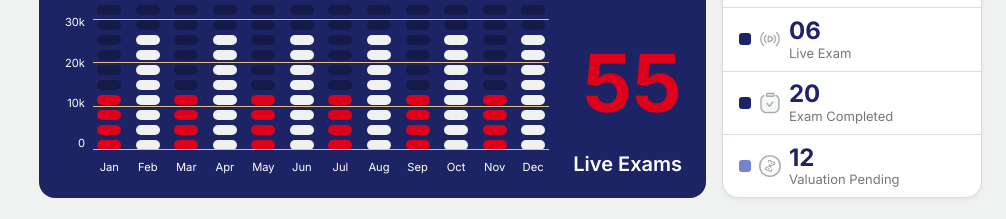
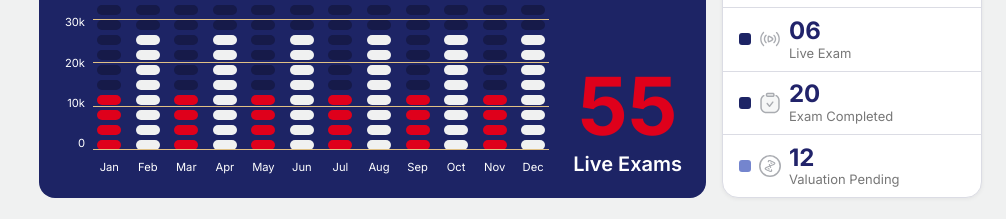
Before and after one commit to premjithx86/dashboard, a plain HTML site: page dashboard.html in a window 1280 px wide. Shown: the part 1622-1841 px from the top of the page, without its empty margins (274-1280 px from the left). Drawn offline with Linux system fonts and the light colour scheme.

Commit message:
Center-align live-exams counter number 55 horizontally relative to its label

```diff
--- a/css/components/chart.css
+++ b/css/components/chart.css
@@ -226,6 +226,7 @@
   font-weight: var(--live-exams-number-weight);
   color: var(--color-red);
   line-height: var(--live-exams-number-line-height);
+  text-align: center;
 }
 
 .live-exams-label {
@@ -234,6 +235,7 @@
   color: #fff;
   margin-top: var(--live-exams-label-margin-top);
   line-height: var(--live-exams-label-line-height);
+  text-align: center;
 }
 
 /* ── Exams status panel (right column) ───────────────────── */
--- a/css/tokens.css
+++ b/css/tokens.css
@@ -177,19 +177,19 @@
   --chart-x-label-margin-top: 10px;
   --chart-bars-gap: 6px;
   --live-exams-block-width: auto;
-  --live-exams-block-align: flex-end;
-  --live-exams-block-justify: flex-end;
+  --live-exams-block-align: center;
+  --live-exams-block-justify: center;
   --live-exams-block-padding-top: 16px;
   --live-exams-block-margin-left: 0px;
   --live-exams-block-shift-x: 0px;
   --live-exams-block-shift-y: 0px;
   --live-exams-number-size: 80px;
   --live-exams-number-weight: 700;
-  --live-exams-number-line-height: 22px;
+  --live-exams-number-line-height: 1;
   --live-exams-label-size: 20px;
   --live-exams-label-weight: 600;
-  --live-exams-label-line-height: 20px;
-  --live-exams-label-margin-top: 60px;
+  --live-exams-label-line-height: 1;
+  --live-exams-label-margin-top: 8px;
 
   /* ── Exams Panel ────────────────────────────────────────── */
   --exams-panel-width: 100%;
```
